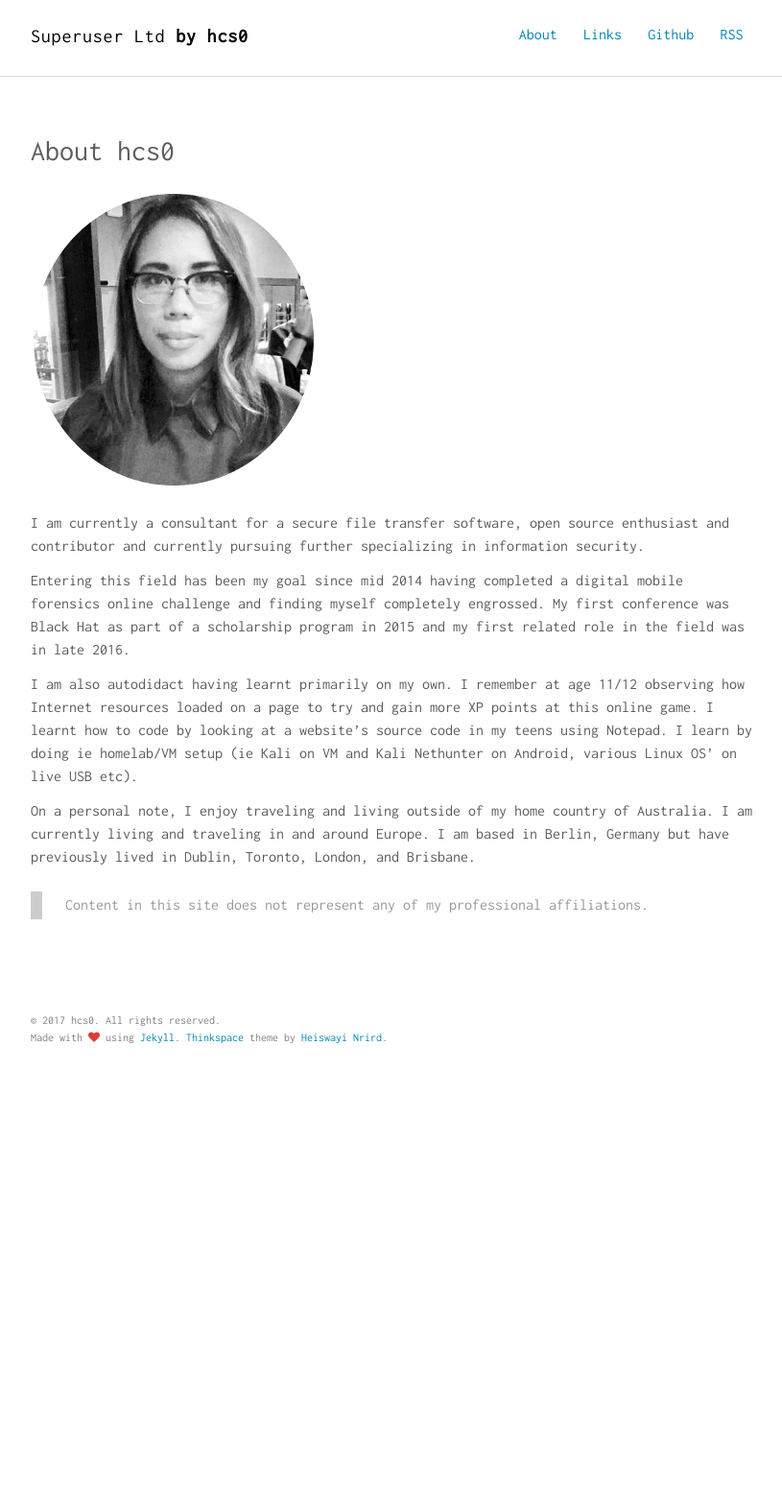
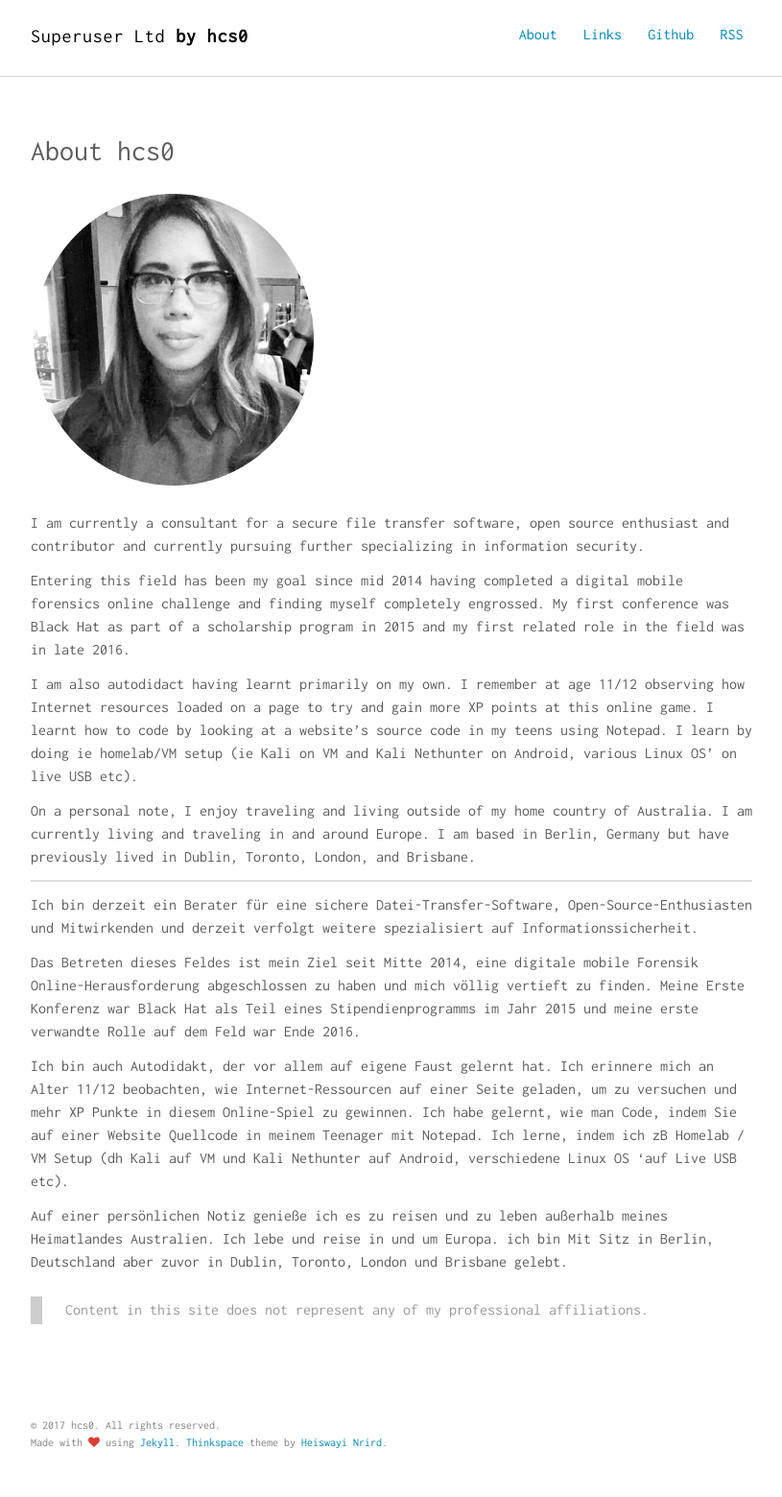
Before and after one commit to hcs0/hannahsuarez.github.io, a Jekyll site: the page built from about.md, in a window 1280 px wide. Shown: the whole page at 96% size, without its empty margins (232-1047 px from the left). Built offline with Jekyll 4.4.1, drawn with Linux system fonts in a browser that asks for light colours; before the commit the page ends 1138 px from its top, so only the background shows below that.

Commit message:
Deutsche im About.md

```diff
--- a/about.md
+++ b/about.md
@@ -27,4 +27,18 @@ Australia. I am currently living and traveling in and around Europe.  I am
 based in Berlin, Germany but have previously lived in Dublin, Toronto, London,
 and Brisbane.
 
+---------
+
+
+Ich bin derzeit ein Berater für eine sichere Datei-Transfer-Software, Open-Source-Enthusiasten und Mitwirkenden und derzeit verfolgt weitere spezialisiert auf Informationssicherheit.
+
+Das Betreten dieses Feldes ist mein Ziel seit Mitte 2014, eine digitale mobile Forensik Online-Herausforderung abgeschlossen zu haben und mich völlig vertieft zu finden. Meine
+Erste Konferenz war Black Hat als Teil eines Stipendienprogramms im Jahr 2015 und meine erste verwandte Rolle auf dem Feld war Ende 2016.
+
+Ich bin auch Autodidakt, der vor allem auf eigene Faust gelernt hat. Ich erinnere mich an Alter 11/12 beobachten, wie Internet-Ressourcen auf einer Seite geladen, um zu versuchen und mehr XP Punkte in diesem Online-Spiel zu gewinnen. Ich habe gelernt, wie man Code, indem Sie auf einer Website Quellcode in meinem Teenager mit Notepad. Ich lerne, indem ich zB Homelab / VM Setup (dh Kali auf VM und Kali Nethunter auf Android, verschiedene Linux OS 'auf Live USB
+etc).
+
+Auf einer persönlichen Notiz genieße ich es zu reisen und zu leben außerhalb meines Heimatlandes Australien. Ich lebe und reise in und um Europa. ich bin
+Mit Sitz in Berlin, Deutschland aber zuvor in Dublin, Toronto, London und Brisbane gelebt.
+
 > Content in this site does not represent any of my professional affiliations.
```
Also changed, not shown: _posts/2017-02-25-msfvenom-payloads.md (+0 -3 lines), _posts/2017-02-25-recon-ng-modules.md (+1 -4 lines).
